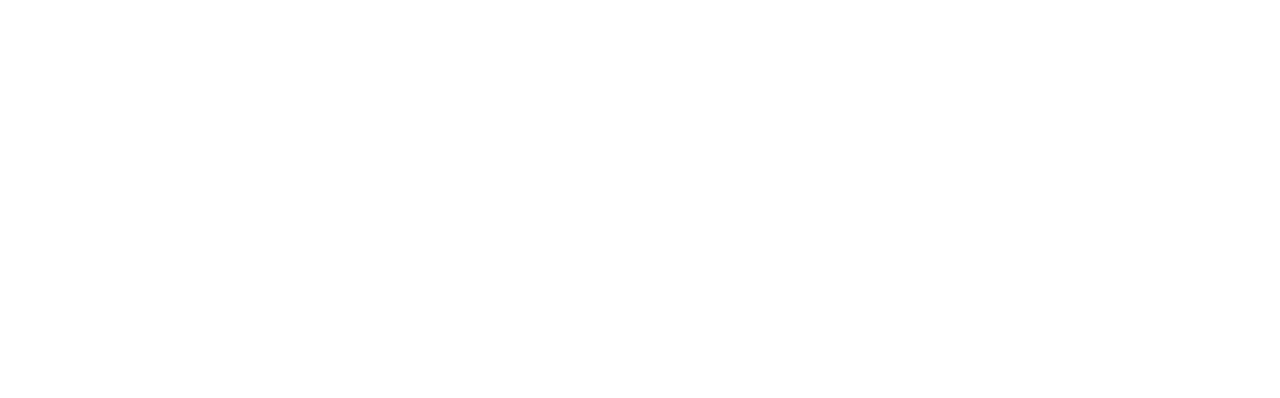
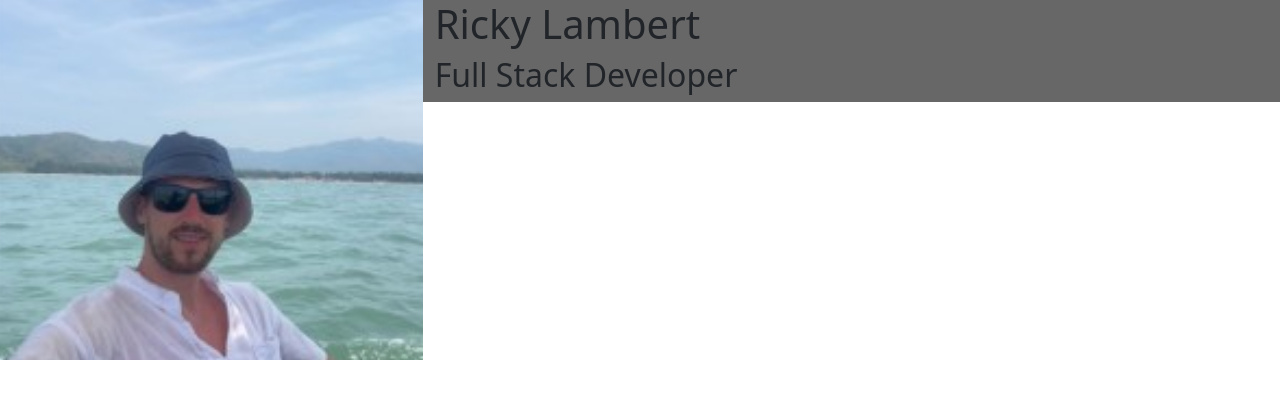
Before and after one commit to RickyLambert87/ucd-resume, a plain HTML site: page index.html in a window 1280 px wide. Drawn offline with nearby package versions, Linux system fonts and the light colour scheme.

Commit message:
initial commit

```diff
--- /dev/null
+++ b/assets/css/style.css
@@ -0,0 +1,20 @@
+@import url('https://fonts.googleapis.com/css?family=Roboto:100,200,300,400,500,600,700|Exo:100,200,300,400,500,600,700');
+
+
+.bg-color-name-title {
+    background-color: #676767;
+}
+
+header {
+    margin: 0;
+}
+.logo {
+    background: url("../images/ricky.jpg");
+    background-position: center;
+    background-repeat: no-repeat;
+    background-size: cover;
+    min-height: 360px;
+    transition:all .5s ease-in-out;
+    -moz-transition: all .5s ease-in-out;
+    -webkit-transition: all .5s ease-in-out;
+}
--- a/index.html
+++ b/index.html
@@ -5,12 +5,27 @@
     <meta name="viewport" content="width=device-width, initial-scale=1.0">
     <link rel="stylesheet" href="https://cdn.jsdelivr.net/npm/bootstrap@5.2.3/dist/css/bootstrap.min.css"/>
     <link rel="stylesheet" href="https://cdn.jsdelivr.net/npm/@fortawesome/fontawesome-free@6.2.1/css/fontawesome.min.css"/>
-
+<link rel="stylesheet" href="assets/css/style.css">
     <title>Ricky</title>
 </head>
 <body>
     <header>
+<div class="row">
+    <a href="index.html" class="col-md-4 logo">
 
+    </a>
+    <div class="col-md-8">
+        <div class="row bg-color-name-title">
+            <div class="col heading">
+                <h1 class="name">Ricky Lambert</h1>
+                <h2 class="title">Full Stack Developer</h2>
+
+            </div>
+
+        </div>
+
+    </div>
+</div>
     </header>
 <section>
 
```
Also changed, not shown: assets/images/ricky.jpg (added).
